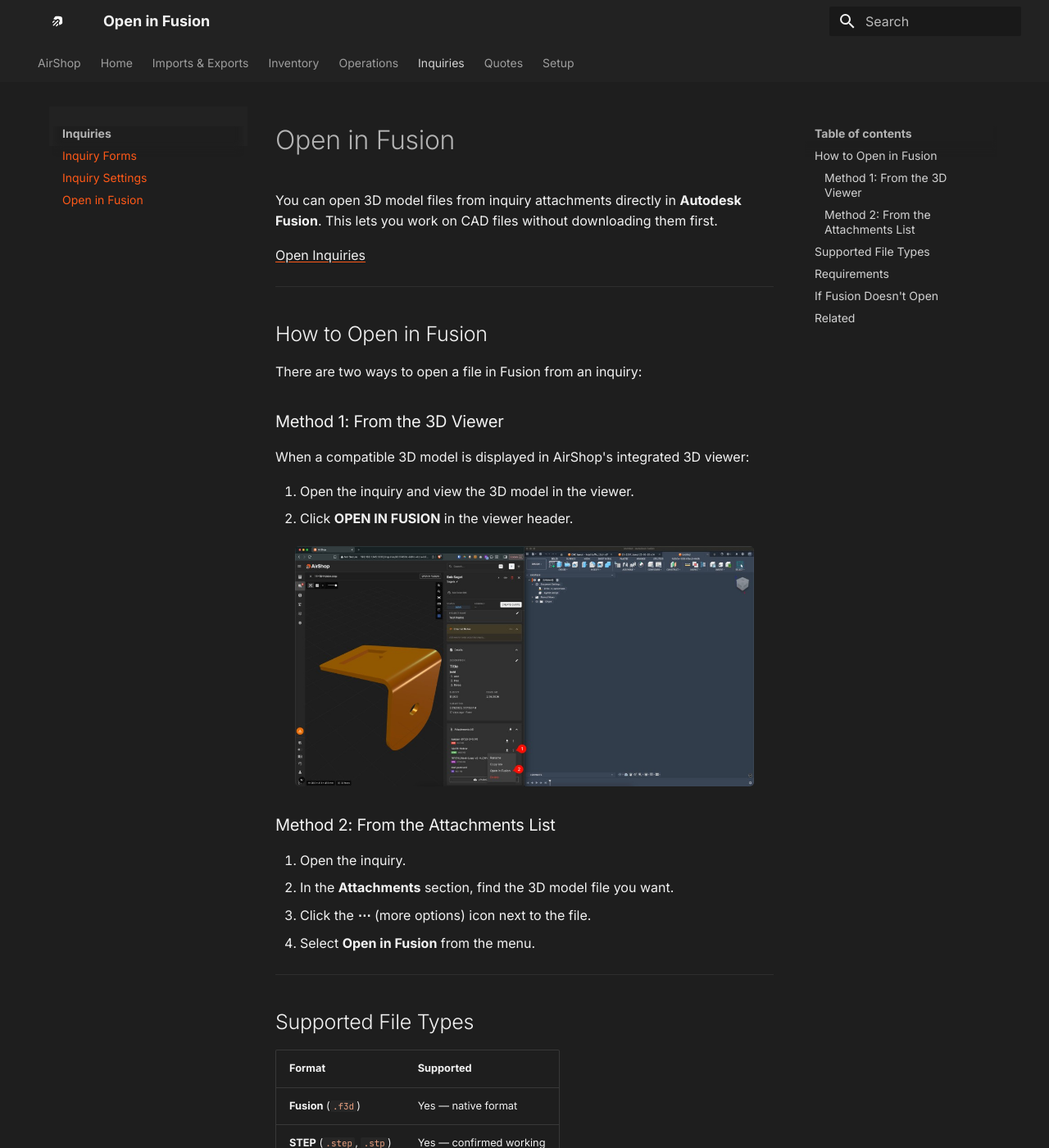
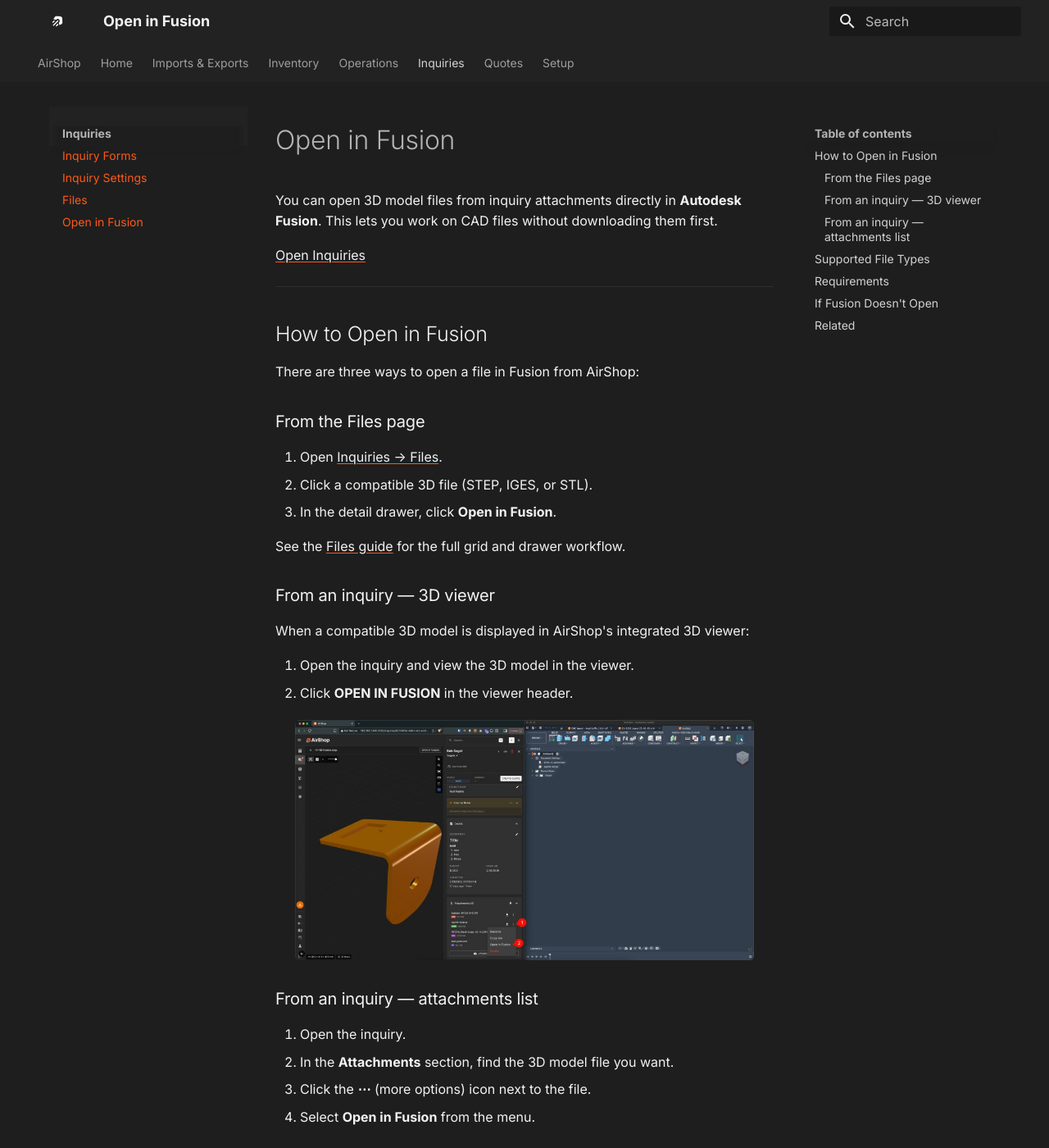
Before and after one commit to jbrewlet/airshop-docs, an MkDocs documentation site: the page built from docs/open-fusion.md, in a window 1280 px wide and 1400 px high. Shown: the whole window at 82% size. Built offline with MkDocs 1.6.1 and Material for MkDocs 9.7.7, drawn with Linux system fonts in a browser that asks for light colours; plug-ins that fetch from the network failed and are left out; some of the changed text lies outside the part shown.

Commit message:
Add Files guide and point related docs at /files.
Nav and Fusion/Help Scout/upload pages now link the new Inquiries → Files walkthrough.

```diff
--- a/docs/open-fusion.md
+++ b/docs/open-fusion.md
@@ -14,9 +14,17 @@
 
 ## How to Open in Fusion
 
-There are two ways to open a file in Fusion from an inquiry:
+There are three ways to open a file in Fusion from AirShop:
 
-### Method 1: From the 3D Viewer
+### From the Files page
+
+1. Open [Inquiries → Files](https://www.airshop.work/files).
+2. Click a compatible 3D file (STEP, IGES, or STL).
+3. In the detail drawer, click **Open in Fusion**.
+
+See the [Files guide](guides/files.md) for the full grid and drawer workflow.
+
+### From an inquiry — 3D viewer
 
 When a compatible 3D model is displayed in AirShop's integrated 3D viewer:
 
@@ -25,7 +33,7 @@
 
 ![AirShop inquiry with 3D viewer and Open in Fusion button, plus attachment context menu](assets/open-fusion-1.png){ .screenshot }
 
-### Method 2: From the Attachments List
+### From an inquiry — attachments list
 
 1. Open the inquiry.
 2. In the **Attachments** section, find the 3D model file you want.
@@ -71,5 +79,6 @@
 
 ## Related
 
+- [Files](guides/files.md) — Browse all uploads and open CAD from the Files drawer
 - [Inquiry Forms](setup/inquiry-forms.md) — How inquiries and attachments are collected
 - [Create a Quote](quotes/create-quote.md) — Turn inquiries into quotes
--- a/mkdocs.yml
+++ b/mkdocs.yml
@@ -114,6 +114,7 @@
   - Inquiries:
     - Inquiry Forms: setup/inquiry-forms.md
     - Inquiry Settings: setup/inquiry-settings.md
+    - Files: guides/files.md
     - Open in Fusion: open-fusion.md
   - Quotes:
     - Quotes: quotes/index.md
```
Also changed, not shown: docs/guides/files.md (added, +68 -0 lines), docs/setup/customer-uploads.md (+8 -2 lines), docs/setup/helpscout.md (+2 -2 lines), docs/assets/files-drawer.png (added).
